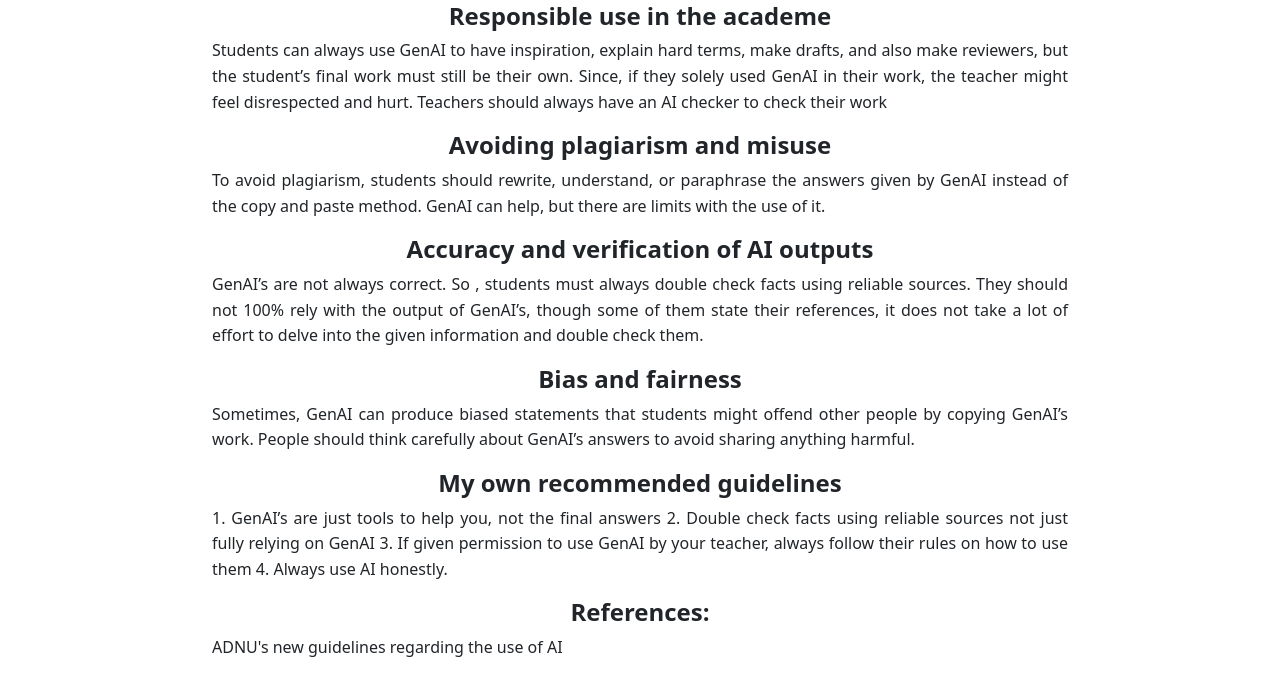
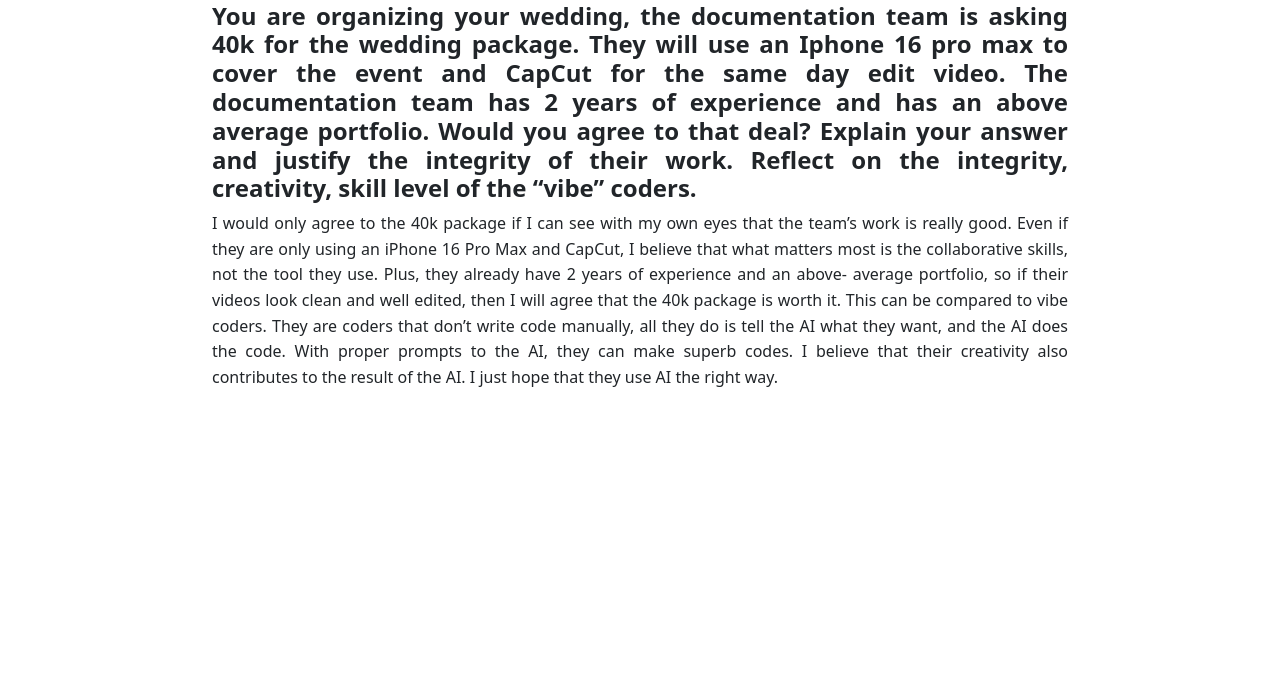
Before and after one commit to joshuabienencisa-cmd/Encisa--Joshua-Bien-M, a plain HTML site: page article.html in a window 1280 px wide. Shown: the part 132-809 px from the top of the page. Drawn offline with nearby package versions, Linux system fonts and the light colour scheme.

Commit message:
Revise article title and add new content section
Updated the article content and added a new section discussing the integrity and evaluation of wedding documentation services.

```diff
--- a/article.html
+++ b/article.html
@@ -11,6 +11,7 @@
     <link rel="stylesheet" href="assets/css.files/index.css">
     <link rel="stylesheet" href="assets/css.files/faq.css">
     <link rel="stylesheet" href="assets/css.files/ethics.css">
+    <link rel="stylesheet" href="assets/css.files/article.css">
 </head>
 <body>
         <nav class="navbar navbar-light" style="background-color: #e3f2fd;">
@@ -25,24 +26,12 @@
             </div>
         </nav>
 
-    <h1>Frequently Asked Questions about Generative AI</h1>
+    <h1>Analogy on the Use of AI in Dev Work</h1>
 
-    <div class="ethics-item">
-        <h2 class="ethics-question">Responsible use in the academe</h2>
-        <p class="ethics-answer">Students can always use GenAI to have inspiration, explain hard terms, make drafts, and also make reviewers, but the student’s final work must still be their own. Since, if they solely used GenAI in their work, the teacher might feel disrespected and hurt. Teachers should always have an AI checker to check their work</p>
-        <h2 class="ethics-question">Avoiding plagiarism and misuse</h3>
-        <p class="ethics-answer">To avoid plagiarism, students should rewrite, understand, or paraphrase the answers given by GenAI instead of the copy and paste method. GenAI can help, but there are limits with the use of it.</p>
-        <h2 class="ethics-question">Accuracy and verification of AI outputs</h2>
-        <p class="ethics-answer">GenAI’s are not always correct. So , students must always double check facts using reliable sources. They should not 100% rely with the output of GenAI’s, though some of them state their references, it does not take a lot of effort to delve into the given information and double check them.</p>
-        <h2 class="ethics-question">Bias and fairness</h2>
-        <p class="ethics-answer">Sometimes, GenAI can produce biased statements that students might offend other people by copying GenAI’s work. People should think carefully about GenAI’s answers to avoid sharing anything harmful.</p>
-        <h2 class="ethics-question">My own recommended guidelines</h2>
-        <p class="ethics-answer">1. GenAI’s are just tools to help you, not the final answers
-2. Double check facts using reliable sources not just fully relying on GenAI
-3. If given permission to use GenAI by your teacher, always follow their rules on how to use them
-4. Always use AI honestly. </p>
-        <h2 class="ethics-question">References:</h2>
-        <p class="ethics-answer">ADNU's new guidelines regarding the use of AI</p>
-    </div>
-</body>
-</html>
+    <div class="article-item">
+        <h2 class="article-question">You are organizing your wedding, the documentation team is asking 40k for the wedding package. They will use an Iphone 16 pro max to cover the event and CapCut for the same day edit video. The documentation team has 2 years of experience and has an above average portfolio. Would you agree to that deal? Explain your answer and justify the integrity of their work. Reflect on the integrity, creativity, skill level of the “vibe” coders.</h2>
+        <p class="article-answer">I would only agree to the 40k package if I can see with my own eyes that the team’s work is really good. Even if they are only using an iPhone 16 Pro Max and CapCut, I believe that what matters most is the collaborative skills, not the tool they use. Plus, they already have 2 years of experience and an above- average portfolio, so if their videos look clean and well edited, then I will agree that the 40k package is worth it.
+
+	This can be compared to vibe coders. They are coders that don’t write code manually, all they do is tell the AI what they want, and the AI does the code. With proper prompts to the AI, they can make superb codes. I believe that their creativity also contributes to the result of the AI.
+I just hope that they use AI the right way.
+</p>
```
